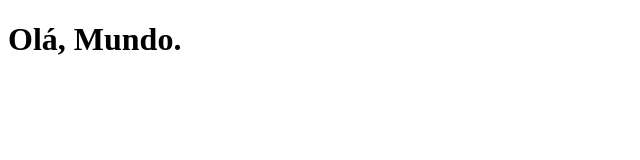
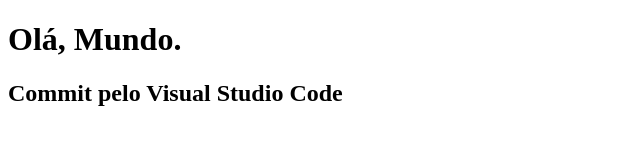
Before and after one commit to thaisonvieira/Teste, a plain HTML site: page index.html in a window 1280 px wide. Shown: the whole page, without its empty margins (0-640 px from the left). Drawn offline with Linux system fonts and the light colour scheme.

Commit message:
commit pelo vsc

```diff
--- a/index.html
+++ b/index.html
@@ -7,5 +7,6 @@
 </head>
 <body>
     <h1>Olá, Mundo.</h1>
+    <h2>Commit pelo Visual Studio Code</h2>
 </body>
 </html>
```
